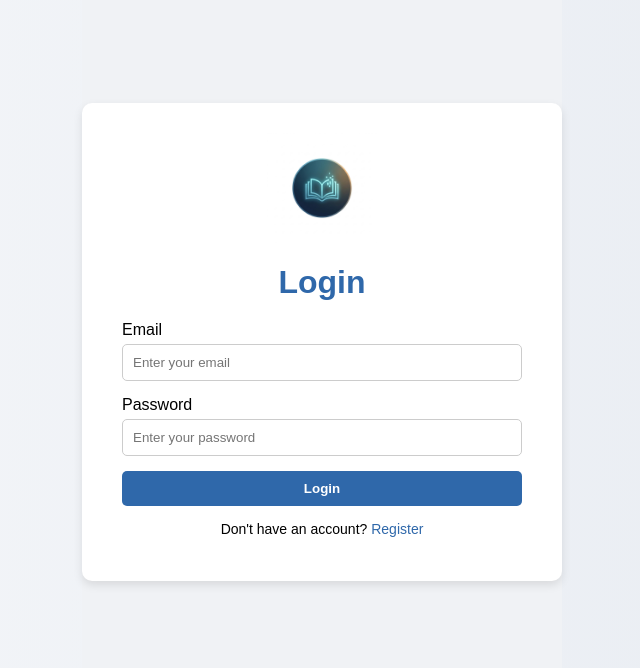
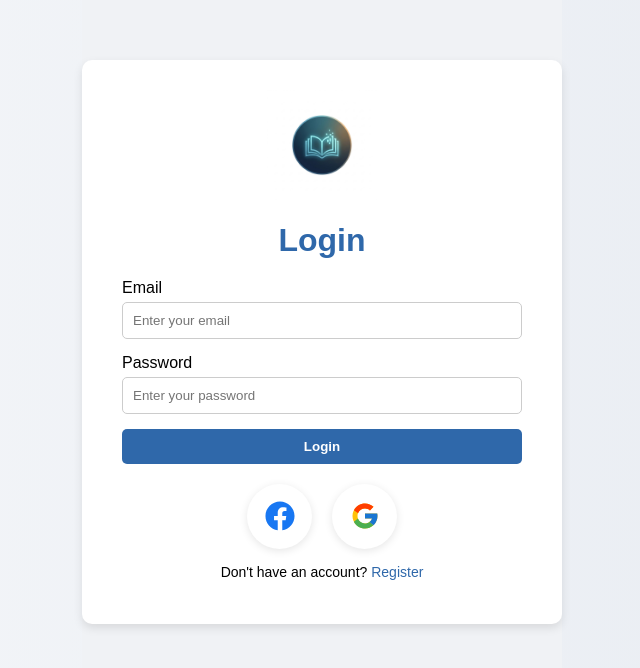
Before and after one commit to laylaasamiir/LibraHub, a React (Create React App) app in the folder librahub/: page /login in a window 1280 px wide. Shown: the part 128-796 px from the top of the page, without its empty margins (318-958 px from the left). Built offline with nearby package versions, Linux system fonts and the light colour scheme.

Commit message:
Revert "Refactor Login updated with home page"
This reverts commit 5f796924b45400c24d708babd495d7e831754746.

```diff
--- a/librahub/src/Pages/Login.jsx
+++ b/librahub/src/Pages/Login.jsx
@@ -1,17 +1,86 @@
 import React, { useState } from 'react';
 import { signInWithEmailAndPassword } from "firebase/auth";
+import { FacebookAuthProvider, signInWithPopup } from "firebase/auth";
+import { GoogleAuthProvider } from "firebase/auth";
 import { auth } from "../firebase";
 import { useNavigate } from "react-router-dom";
-import { doc, getDoc } from "firebase/firestore";
+import { doc, getDoc, setDoc } from "firebase/firestore";
 import { db } from "../firebase";
 import { Link } from "react-router-dom";
+import { FaFacebook } from "react-icons/fa";
+import { FcGoogle } from "react-icons/fc";
+
 import './login.css';
 
 const Login = () => {
   const [email, setEmail] = useState("");
   const [password, setPassword] = useState("");
   const navigate = useNavigate();
+  const saveUserIfNew = async (user) => {
+  const userRef = doc(db, "users", user.uid);
+  const userSnap = await getDoc(userRef);
 
+  if (!userSnap.exists()) {
+    await setDoc(userRef, {
+      uid: user.uid,
+      name: user.displayName || "",
+      email: user.email || "",
+      role: "student",
+      department: "",
+      level: "",
+      createdAt: Date.now(),
+    });
+
+    return {
+      isNew: true,
+      data: {
+        uid: user.uid,
+        name: user.displayName || "",
+        email: user.email || "",
+        role: "student",
+        department: "",
+        level: "",
+      },
+    };
+  }
+
+  return {
+    isNew: false,
+    data: userSnap.data(),
+  };
+};
+
+  const handleFacebookLogin = async () => {
+    try {
+      const provider = new FacebookAuthProvider();
+      const result = await signInWithPopup(auth, provider);
+      const { data } = await saveUserIfNew(result.user);
+      if (!data.department || !data.level) {
+        navigate("/complete-profile");
+      } else {
+        navigate("/StudentProfile");
+      }
+
+      console.log(result.user);
+    } catch (e) {
+      console.log(e.code, e.message);
+    }
+  };
+  const handleGoogleLogin = async () => {
+    try {
+      const provider = new GoogleAuthProvider();
+      const res = await signInWithPopup(auth, provider);
+      const { data } = await saveUserIfNew(res.user);
+      if (!data.department || !data.level) {
+        navigate("/complete-profile");
+      } else {
+        navigate("/StudentProfile");
+      }
+      console.log(res.user);
+    } catch (e) {
+      console.log(e.code, e.message);
+    }
+  };
   const handleLogin = async (e) => {
     e.preventDefault();
 
@@ -24,7 +93,7 @@ const handleLogin = async (e) => {
 
       if (docSnap.exists()) {
         const userData = docSnap.data();
-      if (userData.role === "admin") navigate("/Admin");
+        if (userData.role === "admin") navigate("/Borrow");
         else navigate("/StudentProfile");
       } else {
         alert("No user data found.");
@@ -38,16 +107,29 @@ const handleLogin = async (e) => {
     <div className="login-page">
       <main className="login-main">
         <div className="login-container">
-          <img src="/book.jpg" alt="Graduation Cap" className="login-icon"/>
+          <img src="/book.jpg" alt="Graduation Cap" className="login-icon" />
           <h1 className="login-title">Login</h1>
           <form className="login-form" onSubmit={handleLogin}>
             <label htmlFor="CollegeEmail" className="login-label">Email</label>
-            <input type="email" value={email} onChange={(e) => setEmail(e.target.value)} placeholder="Enter your email" required className="login-input"/>
+            <input type="email" value={email} onChange={(e) => setEmail(e.target.value)} placeholder="Enter your email" required className="login-input" />
 
             <label htmlFor="password" className="login-label">Password</label>
-            <input type="password" value={password} onChange={(e) => setPassword(e.target.value)} placeholder="Enter your password" required className="login-input"/>
+            <input type="password" value={password} onChange={(e) => setPassword(e.target.value)} placeholder="Enter your password" required className="login-input" />
 
             <button type="submit" className="login-button">Login</button>
+
+            <div className="social-login">
+
+              <button  type="button"className="social-btn facebook" onClick={handleFacebookLogin}>
+                <FaFacebook />
+              </button>
+
+              <button  type="button" className="social-btn google" onClick={handleGoogleLogin}>
+                <FcGoogle />
+              </button>
+
+            </div>
+
           </form>
           <p className="login-footer">Don't have an account? <Link to="/Register" className="login-link">Register</Link></p>
         </div>
```
Lines whose indentation alone changed are shown as unchanged.
